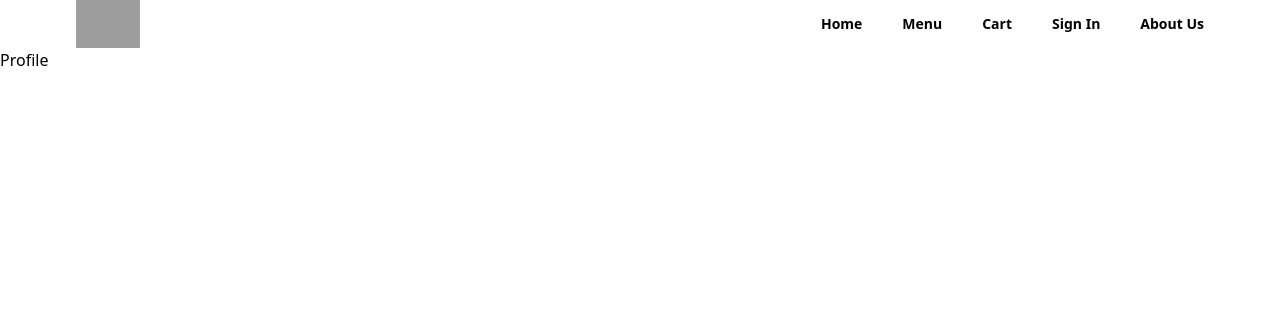
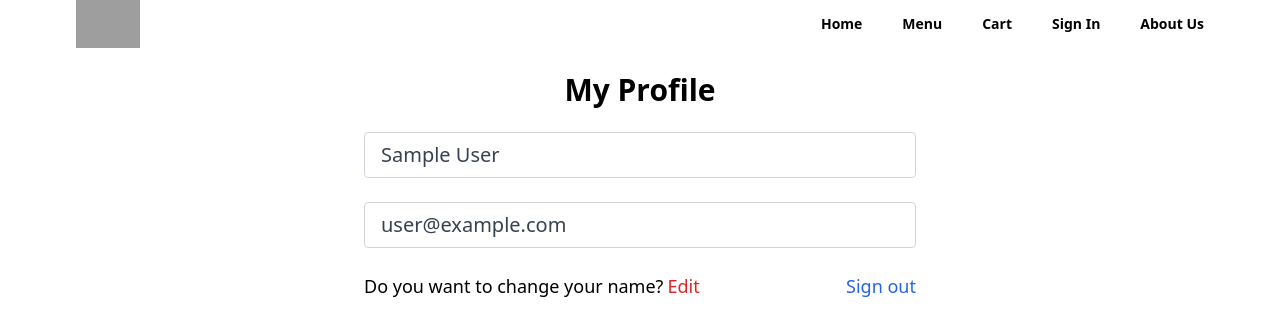
Before and after one commit to prabhatKr-1/pizza-ordering-website, a React (Create React App) app: page /profile in a window 1280 px wide. Shown: the top 336 px of the page. Built offline with nearby package versions, Linux system fonts and the light colour scheme; no server answers; sample sign-in values are in the browser's storage; grey boxes are pictures that could not be loaded.

Commit message:
Implemented the profile section

```diff
--- a/src/App.js
+++ b/src/App.js
@@ -11,7 +11,7 @@
 import Header from "./components/Header";
 import { ToastContainer } from "react-toastify";
 import "react-toastify/dist/ReactToastify.css";
-
+import PrivateRoute from "./components/PrivateRoute";
 function App() {
   const [cartItems, setCartItems] = useState([]);
 
@@ -25,14 +25,17 @@
         <Header />
         <Routes>
           <Route path="/" element={<Home />} />
-          <Route
-            path="/menu"
-            element={<Menu addToCart={addToCart} />}
-          />
-          <Route path="/profile" element={<Profile />} />
+          <Route path="/menu" element={<Menu addToCart={addToCart} />} />
+          <Route path ="/profile" element={<PrivateRoute/>}>
+            <Route path="/profile" element={<Profile />} />
+          </Route>
+
           <Route path="/sign-in" element={<SignIn />} />
           <Route path="/sign-up" element={<SignUp />} />
-          <Route path="/cart" element={<Cart cartItems={cartItems} setCartItems={setCartItems} />} />
+          <Route
+            path="/cart"
+            element={<Cart cartItems={cartItems} setCartItems={setCartItems} />}
+          />
           <Route path="/about-us" element={<AboutUs />} />
           <Route path="/forgot-password" element={<ForgotPassword />} />
         </Routes>
--- a/src/Pages/Profile.jsx
+++ b/src/Pages/Profile.jsx
@@ -1,7 +1,101 @@
-import React from 'react'
+import { getAuth, updateProfile } from "firebase/auth";
+import { doc, updateDoc } from "firebase/firestore";
+import { useState } from "react";
+import { useNavigate } from "react-router-dom";
+import { toast } from "react-toastify";
+import { db } from "../firebase";
 
 export default function Profile() {
+  const auth = getAuth();
+  const navigate = useNavigate();
+  const [changeDetail, setChangeDetail] = useState(false);
+  const [formData, setFormData] = useState({
+    name: auth.currentUser.displayName,
+    email: auth.currentUser.email,
+  });
+  const { name, email } = formData;
+  function onLogout() {
+    auth.signOut();
+    navigate("/");
+  }
+  function onChange(e) {
+    setFormData((prevState) => ({
+      ...prevState,
+      [e.target.id]: e.target.value,
+    }));
+  }
+  async function onSubmit() {
+    try {
+      if (auth.currentUser.displayName !== name) {
+        //update display name in firebase auth
+        await updateProfile(auth.currentUser, {
+          displayName: name,
+        });
+
+        // update name in the firestore
+
+        const docRef = doc(db, "users", auth.currentUser.uid);
+        await updateDoc(docRef, {
+          name,
+        });
+      }
+      toast.success("Profile details updated");
+    } catch (error) {
+      toast.error("Could not update the profile details");
+    }
+  }
   return (
-    <div>Profile</div>
-  )
+    <>
+      <section className="max-w-6xl mx-auto flex justify-center items-center flex-col">
+        <h1 className="text-3xl text-center mt-6 font-bold">My Profile</h1>
+        <div className="w-full md:w-[50%] mt-6 px-3">
+          <form>
+            {/* Name Input */}
+
+            <input
+              type="text"
+              id="name"
+              value={name}
+              disabled={!changeDetail}
+              onChange={onChange}
+              className={`mb-6 w-full px-4 py-2 text-xl text-gray-700 bg-white border border-gray-300 rounded transition ease-in-out ${
+                changeDetail && "bg-red-200 focus:bg-red-200"
+              }`}
+            />
+
+            {/* Email Input */}
+
+            <input
+              type="email"
+              id="email"
+              value={email}
+              disabled
+              className="mb-6 w-full px-4 py-2 text-xl text-gray-700 bg-white border border-gray-300 rounded transition ease-in-out"
+            />
+
+            <div className="flex justify-between whitespace-nowrap text-sm sm:text-lg mb-6">
+              <p className="flex items-center ">
+                Do you want to change your name?
+                <span
+                  onClick={() => {
+                    changeDetail && onSubmit();
+                    setChangeDetail((prevState) => !prevState);
+                  }}
+                  className="text-red-600 hover:text-red-700 transition ease-in-out duration-200 ml-1 cursor-pointer"
+                >
+                  {changeDetail ? "Apply change" : "Edit"}
+                </span>
+              </p>
+              <p
+                onClick={onLogout}
+                className="text-blue-600 hover:text-blue-800 transition duration-200 ease-in-out cursor-pointer"
+              >
+                Sign out
+              </p>
+            </div>
+          </form>
+        </div>
+      </section>
+    </>
+  );
 }
--- /dev/null
+++ b/src/components/PrivateRoute.jsx
@@ -0,0 +1,9 @@
+import { Outlet, Navigate } from "react-router-dom";
+import { useAuthStatus } from "../hooks/useAuthStatus";
+export default function PrivateRoute() {
+  const { loggedIn, checkingStatus } = useAuthStatus();
+  if (checkingStatus) {
+    return <h3>Loading...</h3>;
+  }
+  return loggedIn ? <Outlet /> : <Navigate to="/sign-in" />;
+}
--- /dev/null
+++ b/src/hooks/useAuthStatus.jsx
@@ -0,0 +1,19 @@
+import { useEffect, useState } from "react";
+import { getAuth, onAuthStateChanged } from "firebase/auth";
+
+export function useAuthStatus() {
+  const [loggedIn, setLoggedIn] = useState(false);
+  const [checkingStatus, setCheckingStatus] = useState(true);
+
+  useEffect(() => {
+    const auth = getAuth();
+    console.log(auth);
+    onAuthStateChanged(auth, (user) => {
+      if (user) {
+        setLoggedIn(true);
+      }
+      setCheckingStatus(false);
+    });
+  }, []);
+  return { loggedIn, checkingStatus };
+}
```
